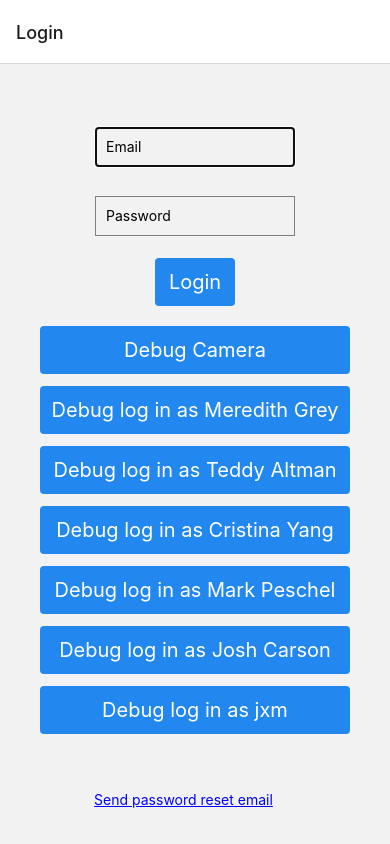
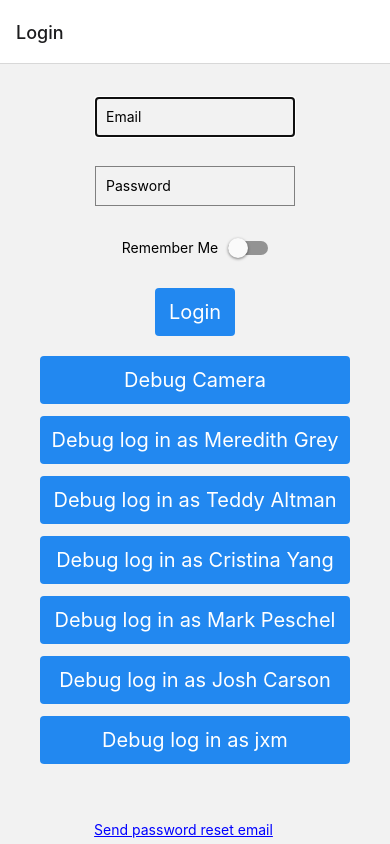
Before and after one commit to jxm1348/Capstone-Facial-Paralysis-Mobile-App, a React Native app: screen /Login in a window 390 px wide. Built offline with nearby package versions, Linux system fonts and the light colour scheme.

Commit message:
remember me

```diff
--- a/src/screens/LoginScreen.js
+++ b/src/screens/LoginScreen.js
@@ -1,4 +1,4 @@
-import { useState, useRef } from 'react';
+import { useState, useRef, useEffect } from 'react';
 import {
   StyleSheet,
   TextInput,
@@ -6,8 +6,10 @@ import {
   Alert,
   Pressable,
   Text,
+  Switch,
 } from 'react-native';
 import { CircleSnail as ProgressCircleSnail } from 'react-native-progress';
+import AsyncStorage from '@react-native-async-storage/async-storage';
 
 import globalStyles from '../globalStyles';
 import state, { login, auth } from '../state.js';
@@ -32,6 +34,7 @@ function getEmailErrorText(email) {
 const LoginScreen = ({ navigation }) => {
   const [email, setEmail] = useState('');
   const [password, setPassword] = useState('');
+  const [rememberMe, setRememberMe] = useState(false);
 
   const emailInput = useRef();
   const passwordInput = useRef();
@@ -40,9 +43,27 @@ const LoginScreen = ({ navigation }) => {
   const [resetEmailActive, setResetEmailActive] = useState(false);
   const [resetEmailSent, setResetEmailSent] = useState(false);
 
+  useEffect(() => {
+    const retrieveStoredEmail = async () => {
+      try {
+        const storedEmail = await AsyncStorage.getItem('storedEmail');
+        if (storedEmail) {
+          setEmail(storedEmail);
+        }
+      } catch (error) {
+        console.error('Error retrieving stored email:', error);
+      }
+    };
+
+    retrieveStoredEmail();
+  }, []);
+
   const handleLogin = async () => {
     try {
       await login(email, password);
+      if (rememberMe) {
+        await AsyncStorage.setItem('storedEmail', email);
+      }
     } catch (error) {
       console.log(error);
       console.log(error.code, error.message);
@@ -117,6 +138,7 @@ const LoginScreen = ({ navigation }) => {
     </Pressable>);
   }
 
+
   return (
     <View style={styles.container}>
       <View style={{alignItems: 'center', borderRadius: 5, backgroundColor: emailErrorText && '#d00', padding: 5}}>
@@ -135,7 +157,6 @@ const LoginScreen = ({ navigation }) => {
           onChangeText={(text) => {setEmail(text); setEmailErrorText(undefined)}}
         />
       </View>
-
       <TextInput
         id="text-input-password"
         ref={passwordInput}
@@ -147,6 +168,10 @@ const LoginScreen = ({ navigation }) => {
         onSubmitEditing={handleLogin}
         onChangeText={(text) => setPassword(text)}
       />
+      <View style={styles.rememberMeContainer}>
+        <Text style={styles.rememberMeText}>Remember Me</Text>
+        <Switch value={rememberMe} onValueChange={setRememberMe} />
+      </View>
       <Pressable onPress={handleLogin} id="pressable-login" style={[globalStyles.button, styles.button]}>
         <Text style={globalStyles.buttonText}>Login</Text>
       </Pressable>
@@ -187,6 +212,14 @@ const styles = StyleSheet.create({
     padding: 10,
     margin: 2,
   },
+  rememberMeContainer: {
+    flexDirection: 'row',
+    alignItems: 'center',
+    marginVertical: 10,
+  },
+  rememberMeText: {
+    marginRight: 10,
+  },
   button: {
     margin: 0,
   }
```
